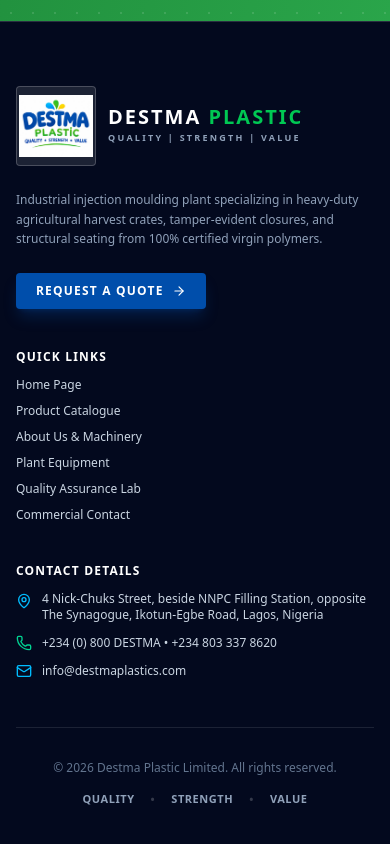
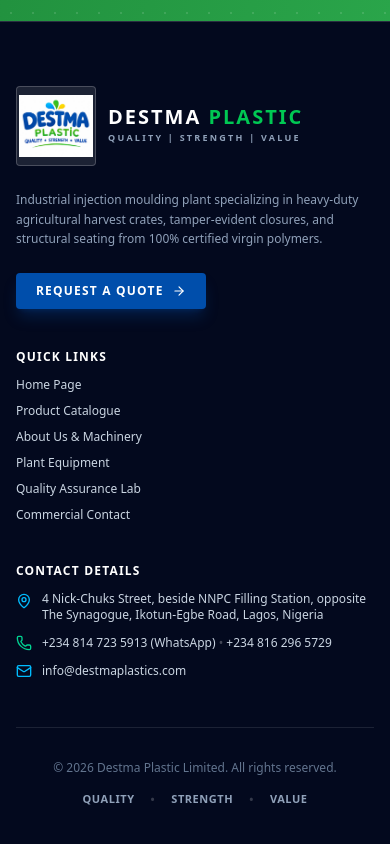
Before and after one commit to Favour-dgreat/Destmaplastics, a Next.js app: page /products in a window 390 px wide. Shown: the part 7455-8299 px from the top of the page. Built offline with nearby package versions, Linux system fonts and the light colour scheme.

Commit message:
chore: update contact phone and WhatsApp numbers across components and update build script

```diff
--- a/package.json
+++ b/package.json
@@ -4,7 +4,7 @@
   "private": true,
   "scripts": {
     "dev": "next dev",
-    "build": "next build",
+    "build": "next build --webpack",
     "start": "next start",
     "lint": "eslint"
   },
--- a/src/app/contact/page.tsx
+++ b/src/app/contact/page.tsx
@@ -12,8 +12,8 @@
 };
 
 const QUICK = [
-  { icon: Phone, label: 'Call sales', value: '+234 803 337 8620', href: 'tel:+2348033378620' },
-  { icon: MessageCircle, label: 'WhatsApp us', value: 'Chat with the desk', href: 'https://wa.me/234800337862', external: true },
+  { icon: Phone, label: 'Call sales', value: '+234 816 296 5729', href: 'tel:+2348162965729' },
+  { icon: MessageCircle, label: 'WhatsApp us', value: 'Chat with the desk', href: 'https://wa.me/2348147235913', external: true },
   { icon: Mail, label: 'Email', value: 'info@destmaplastics.com', href: 'mailto:info@destmaplastics.com' },
 ];
 
@@ -91,8 +91,8 @@
                   <li className="flex gap-4">
                     <Phone className="w-5 h-5 shrink-0 mt-0.5 text-green-100" />
                     <div className="text-sm">
-                      <a href="tel:+234800337862" className="block font-bold hover:underline underline-offset-4">+234 (0) 800 DESTMA <span className="font-normal text-green-100">· toll-free</span></a>
-                      <a href="tel:+2348033378620" className="block mt-1 font-bold hover:underline underline-offset-4">+234 803 337 8620 <span className="font-normal text-green-100">· wholesale</span></a>
+                      <a href="https://wa.me/2348147235913" target="_blank" rel="noopener noreferrer" className="block font-bold hover:underline underline-offset-4">+234 814 723 5913 <span className="font-normal text-green-100">· WhatsApp</span></a>
+                      <a href="tel:+2348162965729" className="block mt-1 font-bold hover:underline underline-offset-4">+234 816 296 5729 <span className="font-normal text-green-100">· calls</span></a>
                     </div>
                   </li>
                   <li className="flex gap-4">
--- a/src/app/products/page.tsx
+++ b/src/app/products/page.tsx
@@ -86,7 +86,7 @@
                   Start a custom run <ArrowRight className="w-4 h-4" />
                 </Link>
                 <a
-                  href="https://wa.me/234800337862"
+                  href="https://wa.me/2348147235913"
                   target="_blank"
                   rel="noopener noreferrer"
                   className="inline-flex items-center gap-2 px-7 py-4 rounded-xl border border-white/40 hover:bg-white/10 text-white text-xs font-bold uppercase tracking-widest transition-colors fluid-button"
--- a/src/components/ContactAndFooter.tsx
+++ b/src/components/ContactAndFooter.tsx
@@ -27,7 +27,7 @@
 - Interest: ${formData.interest}
 - Message: ${formData.message}`;
 
-    window.open(`https://wa.me/234800337862?text=${encodeURIComponent(text)}`, '_blank');
+    window.open(`https://wa.me/2348147235913?text=${encodeURIComponent(text)}`, '_blank');
   };
 
   return (
@@ -67,8 +67,8 @@
                     </div>
                     <div>
                       <div className="text-xs text-slate-500 font-bold uppercase">Direct Telephone & WhatsApp</div>
-                      <a href="tel:+234800337862" className="text-sm font-bold text-slate-900 hover:text-blue-600">
-                        +234 (0) 800 DESTMA / +234 803 000 0000
+                      <a href="tel:+2348147235913" className="text-sm font-bold text-slate-900 hover:text-blue-600">
+                        +234 814 723 5913 / +234 803 000 0000
                       </a>
                     </div>
                   </div>
--- a/src/components/FloatingWhatsApp.tsx
+++ b/src/components/FloatingWhatsApp.tsx
@@ -11,7 +11,7 @@
       </span>
 
       <a
-        href="https://wa.me/234800337862?text=Hello%20Destma%20Plastics,%20I%20am%20visiting%20your%20website%20and%20would%20like%20to%20enquire%20about%20ordering%20plastics."
+        href="https://wa.me/2348147235913?text=Hello%20Destma%20Plastics,%20I%20am%20visiting%20your%20website%20and%20would%20like%20to%20enquire%20about%20ordering%20plastics."
         target="_blank"
         rel="noreferrer"
         className="relative flex items-center justify-center w-14 h-14 rounded-full bg-emerald-500 hover:bg-emerald-400 text-white shadow-2xl shadow-emerald-500/40 hover:scale-110 active:scale-95 transition-all duration-300"
--- a/src/components/Footer.tsx
+++ b/src/components/Footer.tsx
@@ -87,9 +87,15 @@
               </li>
               <li className="flex items-center gap-2.5 group">
                 <Phone className="w-4 h-4 text-emerald-400 shrink-0 group-hover:text-white transition-colors" />
-                <a href="tel:+234800337862" className="hover:text-white hover:translate-x-1 transition-all duration-200 inline-block">
-                  +234 (0) 800 DESTMA • +234 803 337 8620
-                </a>
+                <span>
+                  <a href="https://wa.me/2348147235913" target="_blank" rel="noopener noreferrer" className="hover:text-white transition-colors">
+                    +234 814 723 5913 (WhatsApp)
+                  </a>
+                  <span className="text-white/25"> • </span>
+                  <a href="tel:+2348162965729" className="hover:text-white transition-colors">
+                    +234 816 296 5729
+                  </a>
+                </span>
               </li>
               <li className="flex items-center gap-2.5 group">
                 <Mail className="w-4 h-4 text-sky-400 shrink-0 group-hover:text-white transition-colors" />
--- a/src/components/Header.tsx
+++ b/src/components/Header.tsx
@@ -70,12 +70,12 @@
 
               {/* Cell 2: Two Phone Numbers */}
               <div className="xl:border-r border-white/20 px-5 flex items-center justify-center gap-4 text-slate-300 whitespace-nowrap">
-                <a href="tel:+234800337862" className="hover:text-white transition-colors">
-                  +234 (0) 800 DESTMA
+                <a href="https://wa.me/2348147235913" target="_blank" rel="noopener noreferrer" className="hover:text-white transition-colors">
+                  WhatsApp: +234 814 723 5913
                 </a>
                 <span className="hidden xl:inline text-white/25">•</span>
-                <a href="tel:+2348033378620" className="hidden xl:inline hover:text-white transition-colors">
-                  +234 803 337 8620
+                <a href="tel:+2348162965729" className="hidden xl:inline hover:text-white transition-colors">
+                  +234 816 296 5729
                 </a>
               </div>
 
@@ -272,7 +272,7 @@
             </div>
             <div>
               <span className="text-[10px] uppercase tracking-wider text-slate-400 block font-bold">Inquiries</span>
-              <span>+234 (0) 800 DESTMA • +234 803 337 8620</span>
+              <span>WhatsApp: +234 814 723 5913 • Calls: +234 816 296 5729</span>
             </div>
             <div>
               <span className="text-[10px] uppercase tracking-wider text-slate-400 block font-bold">Operating Hours</span>
--- a/src/components/Navbar.tsx
+++ b/src/components/Navbar.tsx
@@ -46,11 +46,11 @@
           </div>
           <div className="flex items-center gap-4 text-xs font-bold ml-auto">
             <a
-              href="tel:+234800337862"
+              href="tel:+2348147235913"
               className="flex items-center gap-1.5 text-white hover:text-amber-200 transition-colors"
             >
               <PhoneCall className="w-3.5 h-3.5 text-amber-300" />
-              <span>+234 (0) 800 DESTMA</span>
+              <span>+234 814 723 5913</span>
             </a>
             <span className="text-white/40 hidden md:inline">|</span>
             <span className="hidden md:inline text-amber-200 font-semibold">
@@ -197,7 +197,7 @@
                 <span>Instant B2B Quote</span>
               </button>
               <a
-                href="https://wa.me/234800337862?text=Hello%20Destma%20Plastics,%20I%20would%20like%20to%20enquire%20about%20your%20products."
+                href="https://wa.me/2348147235913?text=Hello%20Destma%20Plastics,%20I%20would%20like%20to%20enquire%20about%20your%20products."
                 target="_blank"
                 rel="noreferrer"
                 className="w-full flex items-center justify-center gap-2 py-3.5 rounded-xl bg-emerald-50 text-emerald-700 border border-emerald-200 font-bold text-sm"
--- a/src/components/ProductCatalog.tsx
+++ b/src/components/ProductCatalog.tsx
@@ -373,7 +373,7 @@
                   </button>
 
                   <a
-                    href={`https://wa.me/234800337862?text=Hello%20Destma%20Plastics,%20I%20am%20interested%20in%20ordering%20the%20${encodeURIComponent(
+                    href={`https://wa.me/2348147235913?text=Hello%20Destma%20Plastics,%20I%20am%20interested%20in%20ordering%20the%20${encodeURIComponent(
                       activeModalProduct.name
                     )}`}
                     target="_blank"
--- a/src/components/QuoteCalculator.tsx
+++ b/src/components/QuoteCalculator.tsx
@@ -65,7 +65,7 @@
 - Estimated Unit Price: ₦${unitPrice.toLocaleString()}
 Please confirm inventory availability and logistics dispatch for this order.`;
 
-    window.open(`https://wa.me/234800337862?text=${encodeURIComponent(message)}`, '_blank');
+    window.open(`https://wa.me/2348147235913?text=${encodeURIComponent(message)}`, '_blank');
   };
 
   return (
--- a/src/components/QuoteModal.tsx
+++ b/src/components/QuoteModal.tsx
@@ -64,7 +64,7 @@
 - Destination State: ${formData.location}
 - Specifications/Notes: ${formData.notes || 'None'}`;
 
-    window.open(`https://wa.me/234800337862?text=${encodeURIComponent(message)}`, '_blank');
+    window.open(`https://wa.me/2348147235913?text=${encodeURIComponent(message)}`, '_blank');
   };
 
   return (
--- a/src/components/contact/ContactForm.tsx
+++ b/src/components/contact/ContactForm.tsx
@@ -79,7 +79,7 @@
 - Products: ${products.length ? products.join(', ') : 'Not specified'}
 - Message: ${form.message}`;
 
-    window.open(`https://wa.me/234800337862?text=${encodeURIComponent(text)}`, '_blank');
+    window.open(`https://wa.me/2348147235913?text=${encodeURIComponent(text)}`, '_blank');
     setSent(true);
 
     if (!window.matchMedia('(prefers-reduced-motion: reduce)').matches) {
```
